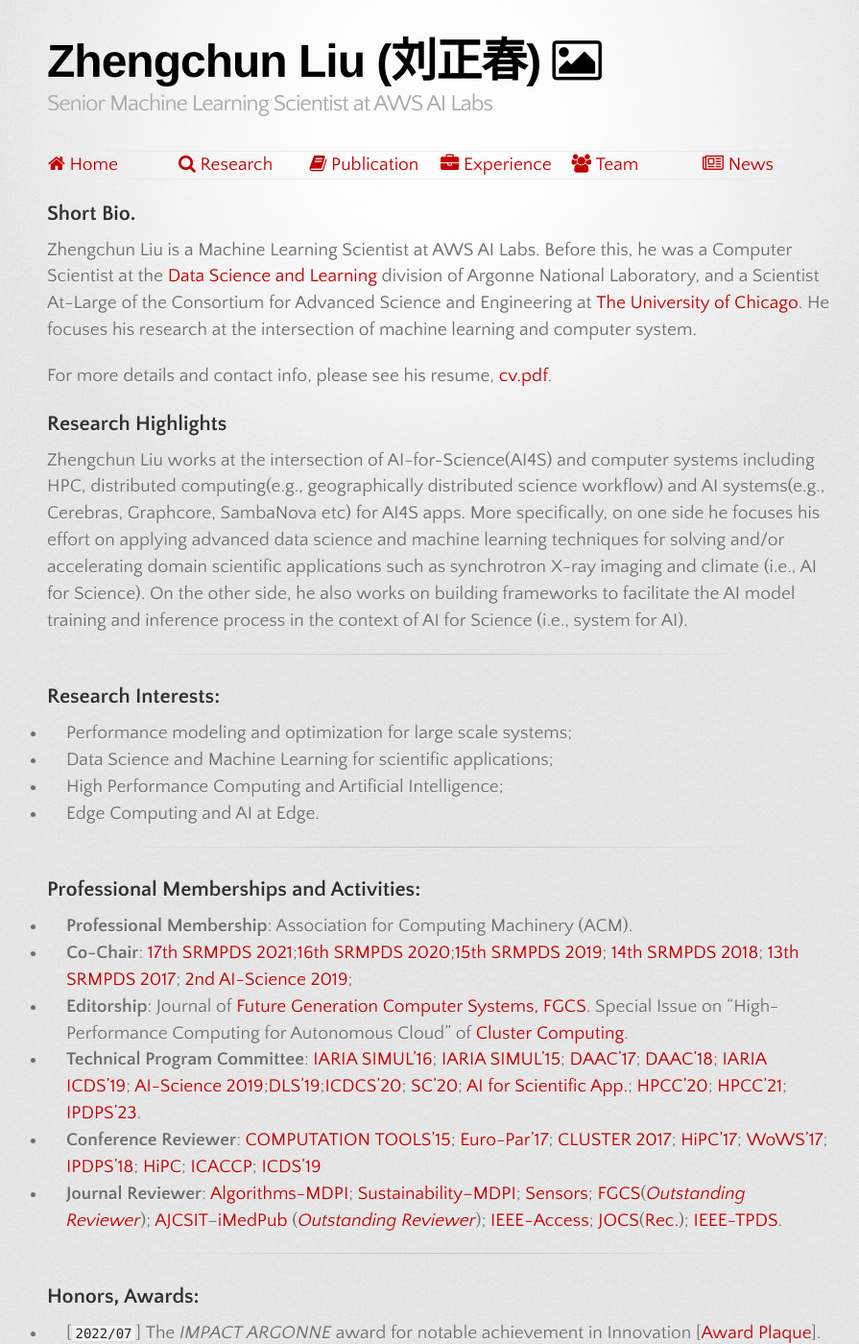
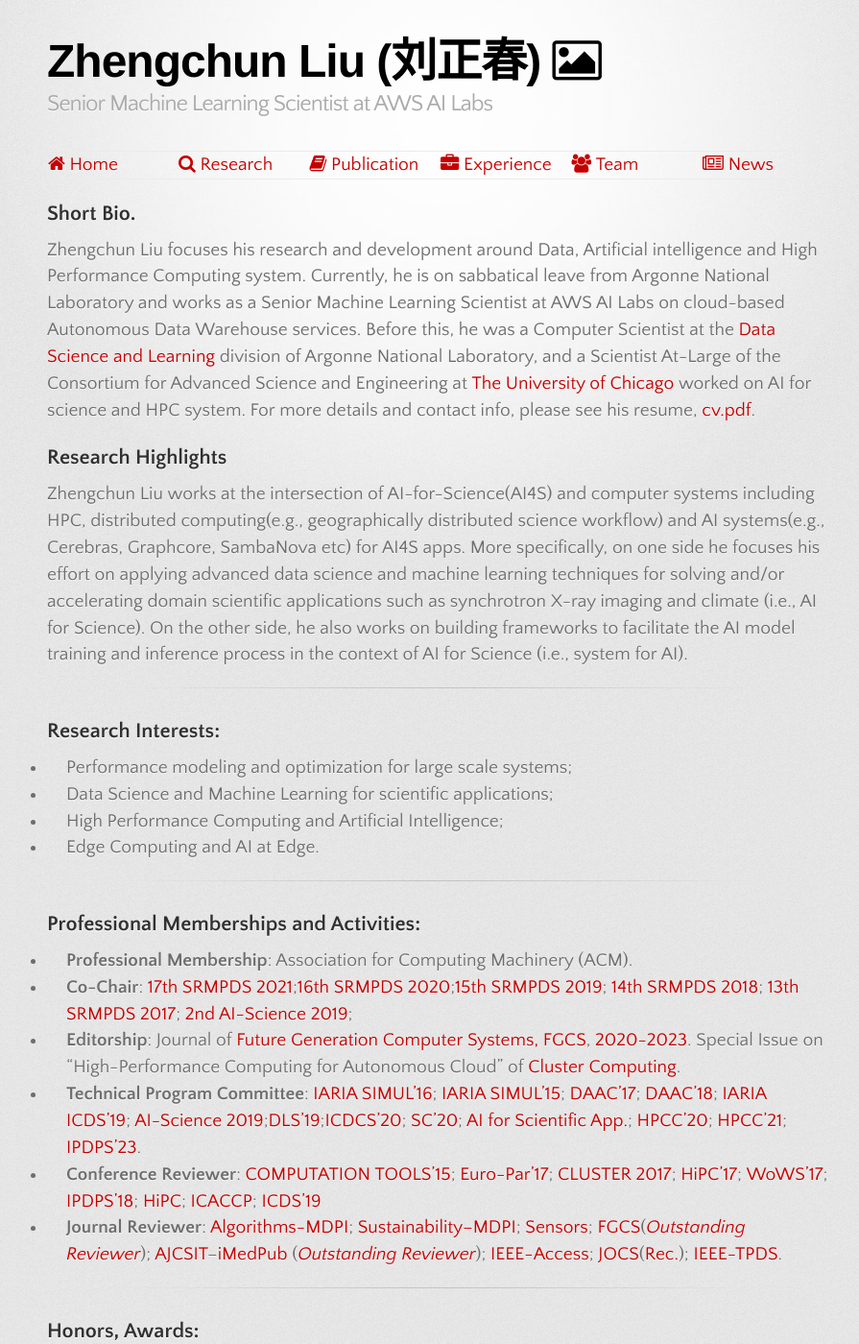
Before and after one commit to lzhengchun/lzhengchun.github.io, a Jekyll site: the page built from index.md, in a window 1280 px wide and 1400 px high. Shown: the whole window at 96% size, without its empty margins (181-1076 px from the left). Built offline with Jekyll 4.4.1, drawn with Linux system fonts in a browser that asks for light colours; some web fonts are replaced.

Commit message:
Update News.md

```diff
--- a/index.md
+++ b/index.md
@@ -4,11 +4,12 @@
 ---
 
 ## Short Bio.
-Zhengchun Liu is a Machine Learning Scientist at AWS AI Labs.
-Before this, he was a Computer Scientist at the [Data Science and Learning](http://www.anl.gov/dsl) division of Argonne National Laboratory, and a Scientist At-Large of the Consortium for Advanced Science and Engineering at [The University of Chicago](https://www.uchicago.edu/).
+
+Zhengchun Liu focuses his research and development around Data, Artificial intelligence and High Performance Computing system.
+Currently, he is on sabbatical leave from Argonne National Laboratory and works as a Senior Machine Learning Scientist at AWS AI Labs on cloud-based Autonomous Data Warehouse services.
+Before this, he was a Computer Scientist at the [Data Science and Learning](http://www.anl.gov/dsl) division of Argonne National Laboratory, and a Scientist At-Large of the Consortium for Advanced Science and Engineering at [The University of Chicago](https://www.uchicago.edu/) worked on AI for science and HPC system.
 <!-- Before this, he was a research scientist at the University of Chicago from 2018.03 to 2019.08, and a Postdoc at the Mathematics and Computer Science division of Argonne National Laboratory from 2016.09 to 2018.03.  -->
-He focuses his research at the intersection of machine learning and computer system.
-
+<!-- He focuses his research at the intersection of machine learning and computer system.  -->
 For more details and contact info, please see his resume, <a href="file/Zhengchun_Liu_CV.pdf" target="_blank">cv.pdf</a>.
 
 ## Research Highlights
@@ -25,7 +26,7 @@
 ## Professional Memberships and Activities:
 * **Professional Membership**: Association for Computing Machinery (ACM).
 * **Co-Chair**: [17th SRMPDS 2021](https://srmpds.github.io/);[16th SRMPDS 2020](https://srmpds.github.io/);[15th SRMPDS 2019](https://srmpds.github.io/); [14th SRMPDS 2018](https://srmpds.github.io/index-2018.html); [13th SRMPDS 2017](https://sites.google.com/site/srmpds/); [2nd AI-Science 2019](https://ai-science.github.io/);
-* **Editorship**: Journal of [Future Generation Computer Systems, FGCS](https://www.journals.elsevier.com/future-generation-computer-systems). Special Issue on "High-Performance Computing for Autonomous Cloud" of [Cluster Computing](https://www.springer.com/journal/10586).
+* **Editorship**: Journal of [Future Generation Computer Systems, FGCS](https://www.journals.elsevier.com/future-generation-computer-systems), [2020-2023](file/FGCS-certs-of-service.pdf). Special Issue on "High-Performance Computing for Autonomous Cloud" of [Cluster Computing](https://www.springer.com/journal/10586).
 * **Technical Program Committee**: [IARIA SIMUL'16](https://www.iaria.org/conferences2016/ComSIMUL16.html); [IARIA SIMUL'15](https://www.iaria.org/conferences2015/ComSIMUL15.html); [DAAC'17](http://www.depts.ttu.edu/cac/conferences/ucc2017/page-2/daacworkshop.html); [DAAC'18](); [IARIA ICDS'19](https://www.iaria.org/conferences2019/ComICDS19.html); [AI-Science 2019](https://ai-science.github.io/);[DLS'19](https://www.tacc.utexas.edu/workshop/2019/deep-learning);[ICDCS'20](); [SC'20](https://sc20.supercomputing.org); [AI for Scientific App.](https://ai4s.github.io); [HPCC'20](http://cse.stfx.ca/~hpcc/2020); [HPCC'21](http://www.ieee-hpcc.org/2021/); [IPDPS'23](https://www.ipdps.org/ipdps2023/2023-program-committee.html).
 * **Conference Reviewer**: [COMPUTATION TOOLS'15](https://www.iaria.org/conferences2015/COMPUTATIONTOOLS15.html); [Euro-Par'17](http://europar2017.usc.es/); [CLUSTER 2017](https://cluster17.github.io/); [HiPC'17](http://hipc.org/); [WoWS'17](https://words.sdsc.edu/wows2017); [IPDPS'18](http://www.ipdps.org/ipdps2018/2018_call_for_papers.html); [HiPC](http://hipc.org); [ICACCP](http://www.icaccpa.in/); [ICDS'19](https://www.iaria.org/conferences2019/ICDS19.html)
 * **Journal Reviewer**: [Algorithms-MDPI](http://www.mdpi.com/journal/algorithms); [ Sustainability–MDPI](http://www.mdpi.com/journal/sustainability); [Sensors](https://www.mdpi.com/journal/sensors); [FGCS](https://www.journals.elsevier.com/future-generation-computer-systems)([_Outstanding Reviewer_](file/outstanding-reviewer-zliu-fgcs.pdf)); [AJCSIT](http://www.imedpub.com/computer-science-and-information-technology/)--[iMedPub](http://www.imedpub.com) ([_Outstanding Reviewer_](file/AJCSIT-outstanding-reviewer.png)); [IEEE-Access](http://ieeeaccess.ieee.org/); [JOCS](https://www.journals.elsevier.com/journal-of-computational-science)([Rec.](file/reviewer-zliu-jocs.pdf)); [IEEE-TPDS](https://www.computer.org/csdl/journal/td).
```
Also changed, not shown: Publication.md (+8 -0 lines), 2 other files.
